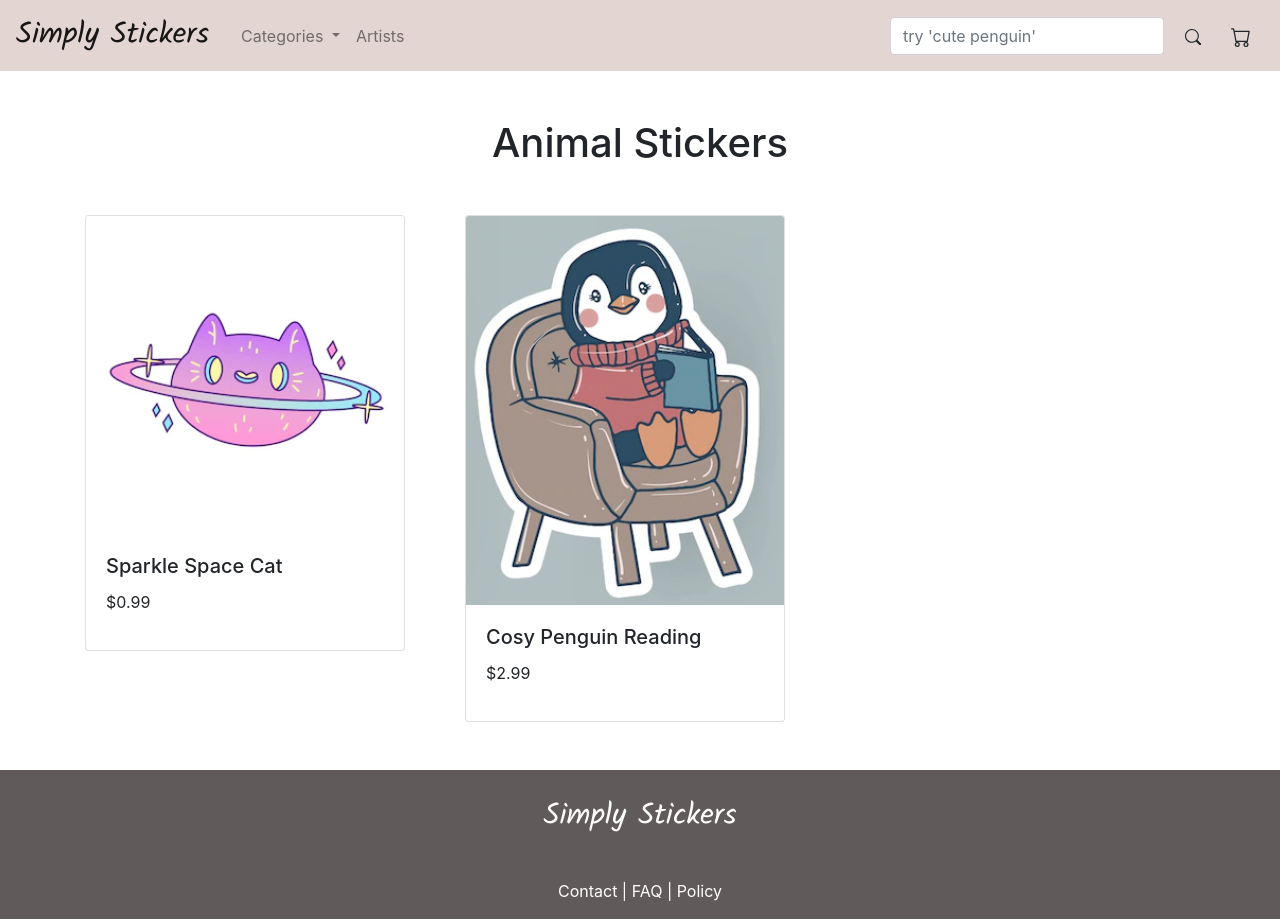
After one commit to kt-tran/stickerStore, a Flask app: page /animals/ in a window 1280 px wide. The commit adds this page. Run offline with Flask 2, Linux system fonts and the light colour scheme.

Commit message:
add animal category page + updated hrefs

```diff
--- a/StickerStore/templates/base.html
+++ b/StickerStore/templates/base.html
@@ -44,7 +44,7 @@
                         <div class="dropdown-menu">
                             <a class="dropdown-item" href="{{url_for('main.all_stickers')}}">Browse All</a>
                             <div class="dropdown-divider"></div>
-                            <a class="dropdown-item" href="#">Animals</a>
+                            <a class="dropdown-item" href="{{url_for('main.animals')}}">Animals</a>
                             <a class="dropdown-item" href="{{url_for('main.flowers')}}">Flowers</a>
                             <a class="dropdown-item" href="#">Food + Drinks</a>
                             <a class="dropdown-item" href="#">Text</a>
--- /dev/null
+++ b/StickerStore/templates/cat_animals.html
@@ -0,0 +1,38 @@
+
+{% extends 'base.html' %}
+
+{% block head %}
+    <div class="container my-5 text-center">
+            <h1>Animal Stickers</h1>
+        </div>
+{% endblock %}
+
+{% block main %}
+    <div class="container mb-5">
+            <div class="row mb-5">
+                <div class="col col-lg-4">
+                    <div class="card" style="width: 20rem;">
+                        <a href={{ url_for('main.sticker_listing') }} class="text-decoration-none text-reset">
+                            <img src={{url_for('static', filename='images/stickers/space_cat.png')}} class="card-img-top"
+                                alt="sticker depicting purple cat as planet with sparkles surrounding it">
+                            <div class="card-body">
+                                <h5 class="card-title">Sparkle Space Cat</h5>
+                                <p class="card-text pb-3">$0.99</p>
+                            </div>
+                    </div>
+                </div>
+
+                <div class="col col-lg-4">
+                    <div class="card" style="width: 20rem;">
+                        <a href={{ url_for('main.sticker_listing') }} class="text-decoration-none text-reset">
+                            <img src="{{url_for('static', filename='images/stickers/penguin.png')}}" class="card-img-top"
+                                alt="penguin in red sweater reads a blue book while sitting in a brown chair">
+                            <div class="card-body">
+                                <h5 class="card-title">Cosy Penguin Reading</h5>
+                                <p class="card-text pb-3">$2.99</p>
+                            </div>
+                    </div>
+                </div>
+            </div>
+
+{% endblock %}
--- a/StickerStore/templates/sticker_listing.html
+++ b/StickerStore/templates/sticker_listing.html
@@ -113,7 +113,7 @@
             <div class="card text-center mt-5">
                 <div class="card-body">
                     <h5 class="card-title">Enjoy animal stickers?</h5>
-                    <a href="#" class="btn btn-primary"
+                    <a href="{{url_for('main.animals')}}" class="btn btn-primary"
                         style="background-color: #CA8D89; border-color: #CA8D89;">See more</a>
                 </div>
             </div>
--- a/StickerStore/views.py
+++ b/StickerStore/views.py
@@ -19,6 +19,10 @@ def sticker_listing():
 def flowers():
     return render_template('cat_flowers.html')
 
+@bp.route('/animals/')
+def animals():
+    return render_template('cat_animals.html')
+
 @bp.route('/all_stickers/')
 def all_stickers():
     return render_template('all_stickers.html')
```
